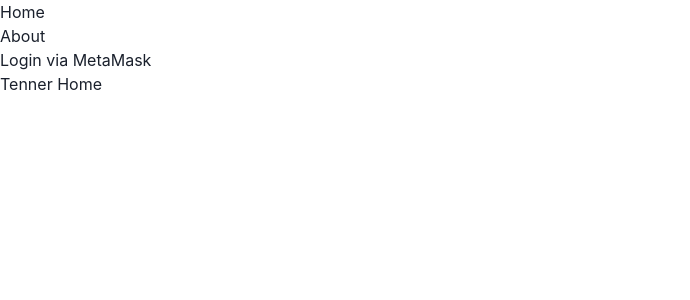
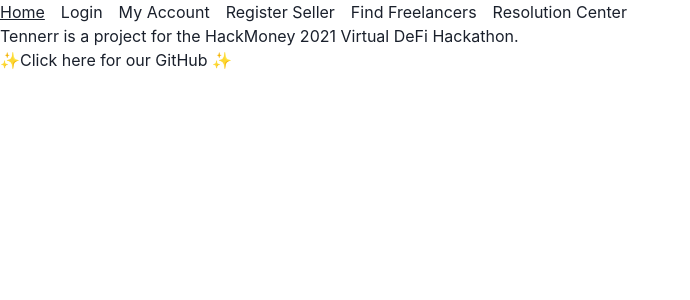
Before and after one commit to vincfurc/tennerr, a React (Create React App) app in the folder client/: page / in a window 1280 px wide. Shown: the top 300 px of the page, without its empty margins (0-690 px from the left). Built offline with nearby package versions, Linux system fonts and the light colour scheme.

Commit message:
basic login flow

```diff
--- a/client/package.json
+++ b/client/package.json
@@ -10,6 +10,8 @@
     "@testing-library/jest-dom": "^5.14.1",
     "@testing-library/react": "^11.2.7",
     "@testing-library/user-event": "^12.8.3",
+    "eslint": "^7.30.0",
+    "eslint-plugin-react": "^7.24.0",
     "framer-motion": "^4.1.17",
     "react": "^17.0.2",
     "react-dom": "^17.0.2",
--- a/client/public/index.html
+++ b/client/public/index.html
@@ -24,7 +24,7 @@
       work correctly both with client-side routing and a non-root public URL.
       Learn how to configure a non-root public URL by running `npm run build`.
     -->
-    <title>React App</title>
+    <title>Tennerr</title>
   </head>
   <body>
     <noscript>You need to enable JavaScript to run this app.</noscript>
--- a/client/src/About.js
+++ b/client/src/About.js
@@ -1,10 +1,9 @@
 import React from "react";
+import { Link } from "@chakra-ui/react"
 
 export default function About() {
     return <div>
-        <h2>About</h2>
-        <p>Tennerr is a project for the HackMoney 2021 Virtual DeFi Hackathon.
-            See: <a href={'https://github.com/vfurci200/tennerr'}>our GitHub</a>
-        </p>
+        <p>Tennerr is a project for the HackMoney 2021 Virtual DeFi Hackathon.</p>
+        <p><Link href={'https://github.com/vfurci200/tennerr'} isExternal>✨Click here for our GitHub ✨</Link></p>
     </div>;
 }
--- a/client/src/App.js
+++ b/client/src/App.js
@@ -3,44 +3,86 @@
   BrowserRouter as Router,
   Switch,
   Route,
-  Link,
 } from "react-router-dom";
 import Login from "./Login";
 import About from "./About";
-import Home from "./Home";
+import {
+  Link,
+  HStack,
+} from '@chakra-ui/react';
+import FindFreelancers from "./FindFreelancers";
+import MyAccount from "./MyAccount";
+import ResolutionCenter from "./ResolutionCenter";
+import RegisterSeller from "./RegisterSeller";
 
 export default function App() {
+  const linkData = [
+    {
+      text:'Home',
+      url:'/'
+    },
+    {
+      text:'Login',
+      url:'/login'
+    },
+    {
+      text:'My Account',
+      url:'/my-account'
+    },
+    {
+      text:'Register Seller',
+      url:'/register-seller'
+    },
+    {
+      text:'Find Freelancers',
+      url:'/find-freelancers'
+    },
+    {
+      text:'Resolution Center',
+      url:'/resolution-center'
+    }
+  ];
+  const links = linkData.map((link, idx) => {
+    return (
+    <Link href={link.url} key={idx}>{link.text}</Link>
+    );
+  });
+
   return (
-      <Router>
-        <div>
-          <nav>
-            <ul>
-              <li>
-                <Link to="/">Home</Link>
-              </li>
-              <li>
-                <Link to="/about">About</Link>
-              </li>
-              <li>
-                <Link to="/login">Login via MetaMask</Link>
-              </li>
-            </ul>
-          </nav>
-
+      <div>
+        <Router>
+          <HStack spacing={8} alignItems={'center'}>
+            <HStack
+                as={'nav'}
+                spacing={4}
+                display={{ base: 'none', md: 'flex' }}>
+              {links}
+            </HStack>
+          </HStack>
           {/* A <Switch> looks through its children <Route>s and
             renders the first one that matches the current URL. */}
           <Switch>
-            <Route path="/about">
-              <About />
-            </Route>
             <Route path="/login">
               <Login />
             </Route>
+            <Route path="/my-account">
+              <MyAccount/>
+            </Route>
+            <Route path="/register-seller">
+              <RegisterSeller/>
+            </Route>
+            <Route path="/find-freelancers">
+              <FindFreelancers/>
+            </Route>
+            <Route path="/resolution-center">
+              <ResolutionCenter/>
+            </Route>
             <Route path="/">
-              <Home />
+              <About />
             </Route>
           </Switch>
-        </div>
-      </Router>
+        </Router>
+      </div>
+
   );
 }
--- /dev/null
+++ b/client/src/FindFreelancers.js
@@ -0,0 +1,7 @@
+import React from "react";
+
+export default function FindFreelancers() {
+    return <div>
+        <p>Find freelancers!</p>
+    </div>;
+}
--- a/client/src/Home.js
+++ /dev/null
@@ -1,5 +0,0 @@
-import React from "react";
-
-export default function Home() {
-    return <h2>Tenner Home</h2>;
-}
--- a/client/src/Login.js
+++ b/client/src/Login.js
@@ -1,70 +1,82 @@
 import detectEthereumProvider from '@metamask/detect-provider';
+import {Alert, AlertIcon, Button, ButtonGroup} from "@chakra-ui/react"
+import React, { useState, useEffect } from 'react';
+
 
 export default function Login() {
-    return <div>
-        <h2>Login Page</h2>
-        <p>You are not currently logged in.</p>
-        <div>
-            <button onClick={loginViaMetamask}>
-                Click here to login/print connected MetaMask account to console
-            </button>
-        </div>
-        <div>
-            <button onClick={logoutViaMetamask}>
-                Click here to logout/choose a different MetaMask account
-            </button>
-        </div>
-    </div>;
-}
+    const [loginInProcess, setLoginInProcess] = useState(false);
+    const [walletAddress, setWalletAddress] = useState(localStorage.getItem("wallet"));
+    const [provider, setProvider] = useState(null);
 
-async function loginViaMetamask() {
-    const provider = await detectEthereumProvider();
-    if (!provider) {
-        console.log('Please install MetaMask!');
-        return;
+    useEffect(() => {
+        detectEthereumProvider()
+            .then((provider) => {
+                setProvider(provider);
+                if (provider != null) {
+                    provider.on('accountsChanged', function (accounts) {
+                        handleAccountsChanged(accounts);
+                    });
+                }
+            })
+    },[provider]);
+
+    function handleAccountsChanged(accounts) {
+        if (accounts.length === 0) {
+            logoutViaMetamask();
+        } else if (accounts[0] !== walletAddress) {
+            setWalletAddress(accounts);
+            localStorage.setItem("wallet", accounts);
+        }
     }
 
-    console.log('Ethereum successfully detected!')
-    // var accounts = await provider.eth.getAccounts();
-    // console.log("accounts: " + accounts)
-    try {
-        // Will open the MetaMask UI
-        // TODO You should disable this button while the request is pending!
-        const accounts = await provider.request({ method: 'eth_requestAccounts',
+    return <div>
+        <p>{walletAddress ? "You are currently logged in with wallet address: " + walletAddress : "You are not currently logged in."}</p>
+        {!provider ?
+            <Alert status="error">
+                <AlertIcon />
+                Could not detect MetaMask - please install Metamask to use Tennerr
+            </Alert> : null
+        }
+        <ButtonGroup variant="outline" spacing="6" isDisabled={!provider}>
+            <Button colorScheme="blue" onClick={loginViaMetamask} isLoading={loginInProcess} isDisabled={walletAddress || !provider}>
+                Login to Tennerr
+            </Button>
+            <Button colorScheme="blue" onClick={changeWalletSettings} isLoading={loginInProcess} >
+                Change Wallet Connections
+            </Button>
+            <Button onClick={logoutViaMetamask}>
+                Logout
+            </Button>
+        </ButtonGroup>
+    </div>;
+
+    function loginViaMetamask(e) {
+        setLoginInProcess(true);
+        provider.request({
+            method: 'eth_requestAccounts'
+        }).then(handleAccountsChanged).catch((e) => {
+            logoutViaMetamask();
+            console.error(e);
+        }).finally(() => {
+            setLoginInProcess(false);
+        });
+    }
+
+    function changeWalletSettings(e) {
+        setLoginInProcess(true)
+        provider.request({
+            method: "wallet_requestPermissions",
             params: [{
                 eth_accounts: {}
             }]
+        }).then((permission) => {})
+            .finally(() => {
+            setLoginInProcess(false);
         });
-        console.log(accounts)
-    } catch (error) {
-        console.error(error);
+    }
+
+    function logoutViaMetamask() {
+        localStorage.setItem("wallet", "");
+        setWalletAddress("");
     }
 }
-
-async function getWalletAddress() {
-    const provider = await detectEthereumProvider();
-    if (!provider) {
-        console.log('Please install MetaMask!');
-        return;
-    }
-
-    const accounts = await provider.request({ method: 'eth_accounts'});
-    console.log("detected accounts: " + accounts)
-    return accounts;
-}
-
-async function logoutViaMetamask() {
-    const provider = await detectEthereumProvider();
-    if (!provider) {
-        console.log('Please install MetaMask!');
-        return;
-    }
-
-    console.log("Popping up MetaMask so user can change their wallet settings...")
-    await provider.request({
-        method: "wallet_requestPermissions",
-        params: [{
-            eth_accounts: {}
-        }]
-    });
-}
--- /dev/null
+++ b/client/src/MyAccount.js
@@ -0,0 +1,7 @@
+import React from "react";
+
+export default function MyAccount() {
+    return <div>
+        <p>My account stuff here</p>
+    </div>;
+}
--- /dev/null
+++ b/client/src/RegisterSeller.js
@@ -0,0 +1,7 @@
+import React from "react";
+
+export default function RegisterSeller() {
+    return <div>
+        <p>Register Seller</p>
+    </div>;
+}
--- /dev/null
+++ b/client/src/ResolutionCenter.js
@@ -0,0 +1,7 @@
+import React from "react";
+
+export default function ResolutionCenter() {
+    return <div>
+        <p>Resolution center</p>
+    </div>;
+}
```
Also changed, not shown: 1 other file (tests, documents, lock files or other folders).
